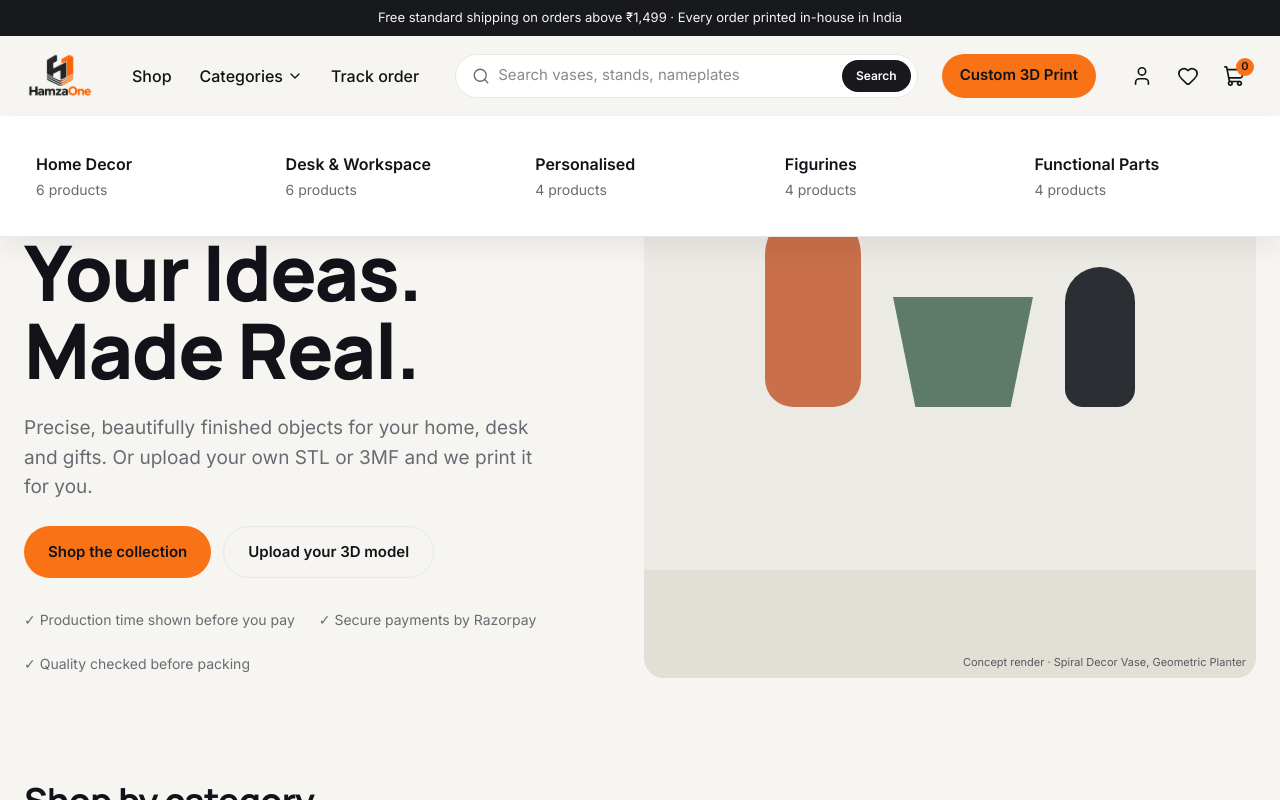
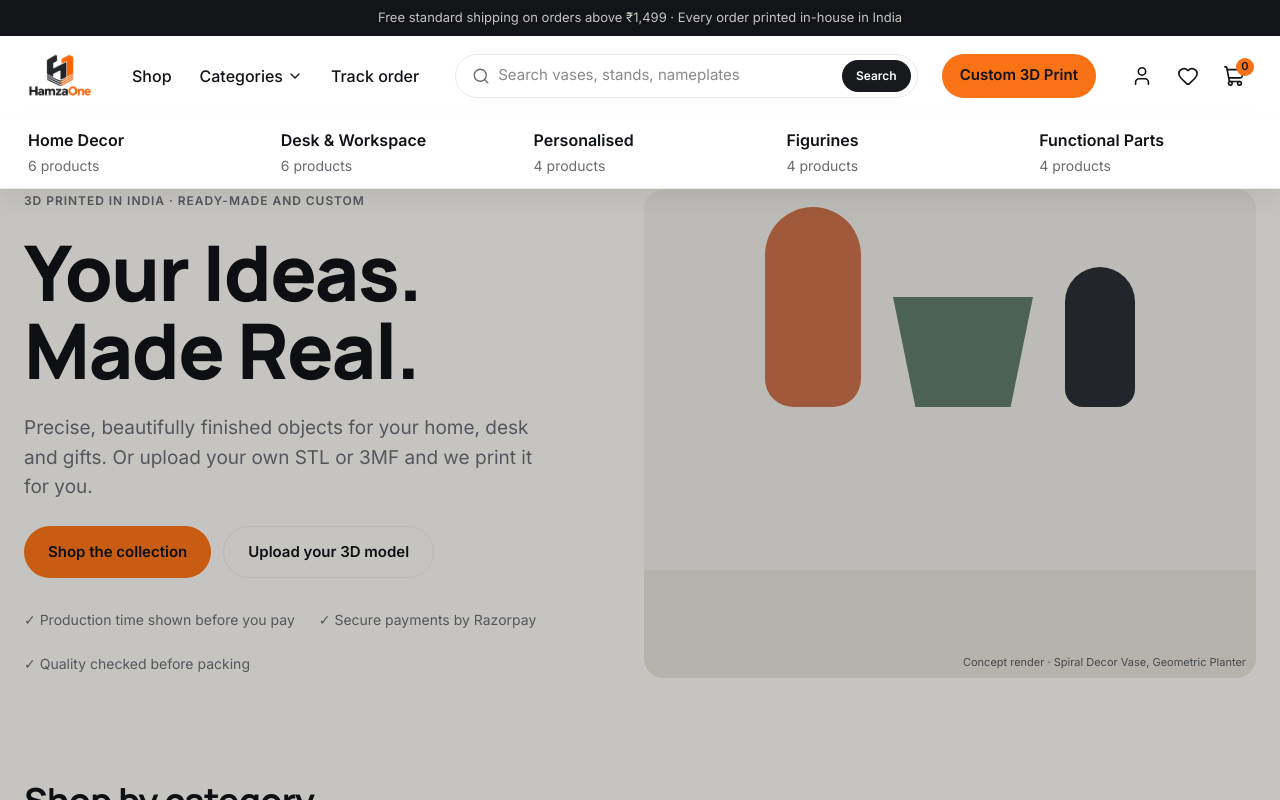
Before and after one commit to sohail005/Hamzaone, a Next.js app: page / in a window 1280 px wide. Both pictures are taken after a click on the button "Categories". Shown: the top 800 px of the page. Built offline with nearby package versions, Linux system fonts and the light colour scheme.

Commit message:
refactor: update header background color and enhance focus styles for accessibility

```diff
--- a/app/globals.css
+++ b/app/globals.css
@@ -91,9 +91,11 @@ h1, h2, h3, h4, h5, h6 {
   letter-spacing: -0.02em;
 }
 
-:focus-visible {
-  outline: 2px solid var(--accent);
-  outline-offset: 2px;
+@layer base {
+  :focus-visible {
+    outline: 2px solid var(--accent);
+    outline-offset: 2px;
+  }
 }
 
 @media (prefers-reduced-motion: reduce) {
--- a/components/Header.tsx
+++ b/components/Header.tsx
@@ -33,7 +33,7 @@ export function Header() {
       <div className="bg-dark py-2 text-center text-[13px] text-bg">
         Free standard shipping on orders above ₹1,499 · Every order printed in-house in India
       </div>
-      <header className="sticky top-0 z-30 border-b border-border bg-bg">
+      <header className="sticky top-0 z-30 border-b border-border bg-surface">
         <div className="relative mx-auto flex flex-wrap items-center gap-6 px-4 py-1 sm:px-6" style={{ maxWidth: 1280 }}>
           <button
             aria-label="Open menu"
@@ -66,7 +66,7 @@ export function Header() {
           <form
             role="search"
             onSubmit={submitSearch}
-            className="flex h-11 min-w-[200px] flex-1 items-center gap-2 rounded-full border border-border-input bg-surface pl-4 pr-1.5"
+            className="flex h-11 min-w-[200px] flex-1 items-center gap-2 rounded-full border border-border-input bg-surface pl-4 pr-1.5 focus-within:border-accent focus-within:ring-1 focus-within:ring-accent"
             style={{ flexBasis: 240 }}
           >
             <label htmlFor="q" className="sr-only">Search products</label>
@@ -76,7 +76,7 @@ export function Header() {
               value={query}
               onChange={(e) => setQuery(e.target.value)}
               placeholder="Search vases, stands, nameplates"
-              className="min-w-0 flex-1 border-0 bg-transparent text-[15px] outline-none"
+              className="min-w-0 flex-1 border-0 bg-transparent text-[15px] outline-none focus-visible:outline-none"
             />
             <button type="submit" className="rounded-full bg-dark px-3.5 py-2 text-xs font-semibold text-white">
               Search
@@ -113,7 +113,7 @@ export function Header() {
 
         {catOpen && (
           <div className="absolute left-0 right-0 top-full border-b border-border bg-surface shadow-md">
-            <div className="mx-auto grid grid-cols-2 gap-4 px-4 py-6 sm:px-6 sm:grid-cols-3 md:grid-cols-5" style={{ maxWidth: 1280 }}>
+            <div className="mx-auto grid grid-cols-2 gap-4 px-2 sm:px-4 sm:grid-cols-3 md:grid-cols-5" style={{ maxWidth: 1280 }}>
               {categories.map((c) => (
                 <Link
                   key={c.slug}
@@ -129,6 +129,10 @@ export function Header() {
           </div>
         )}
       </header>
+
+      {catOpen && (
+        <div className="fixed inset-0 z-20 bg-black/20" onClick={() => setCatOpen(false)} />
+      )}
 
       {menuOpen && (
         <div className="fixed inset-0 z-50 md:hidden">
```
